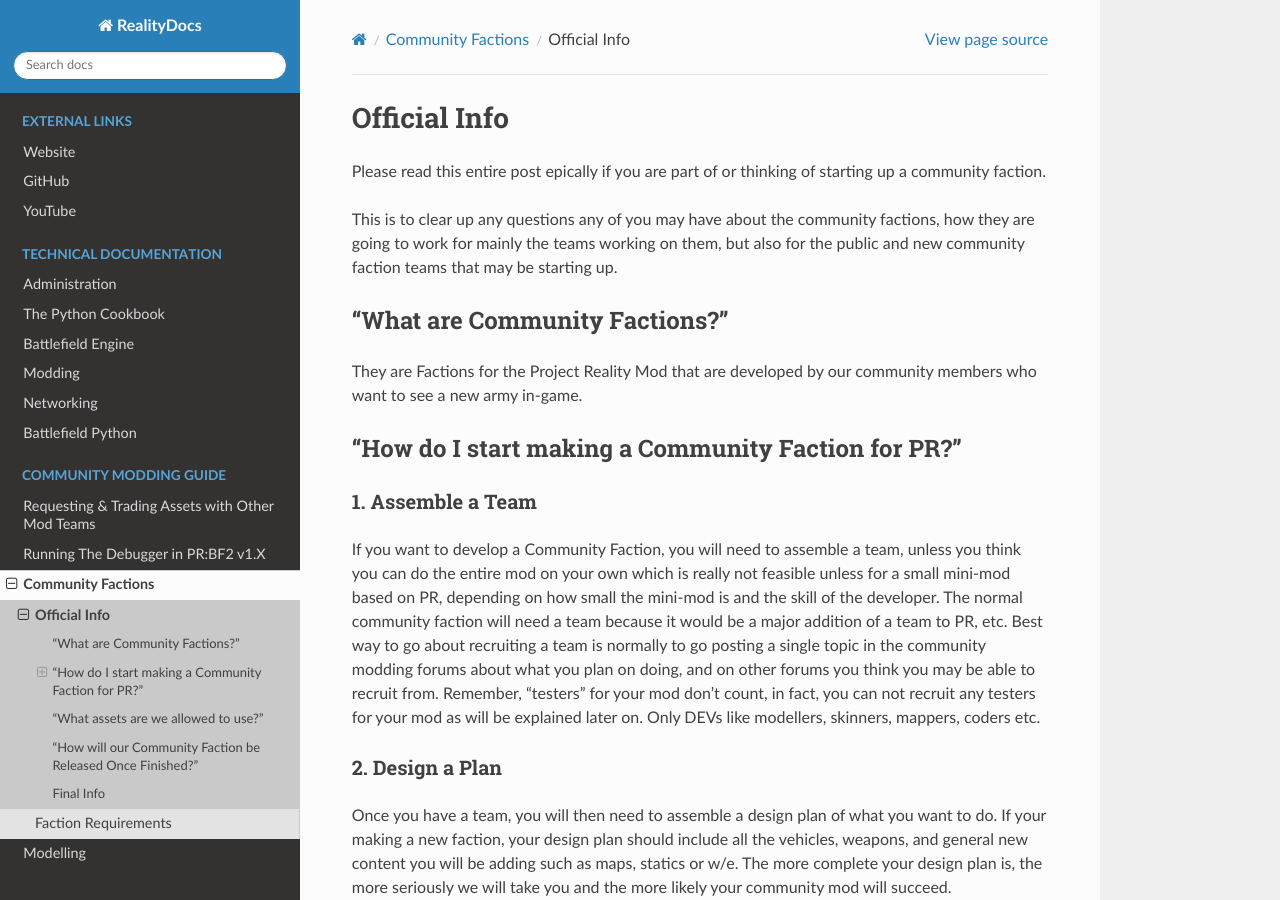
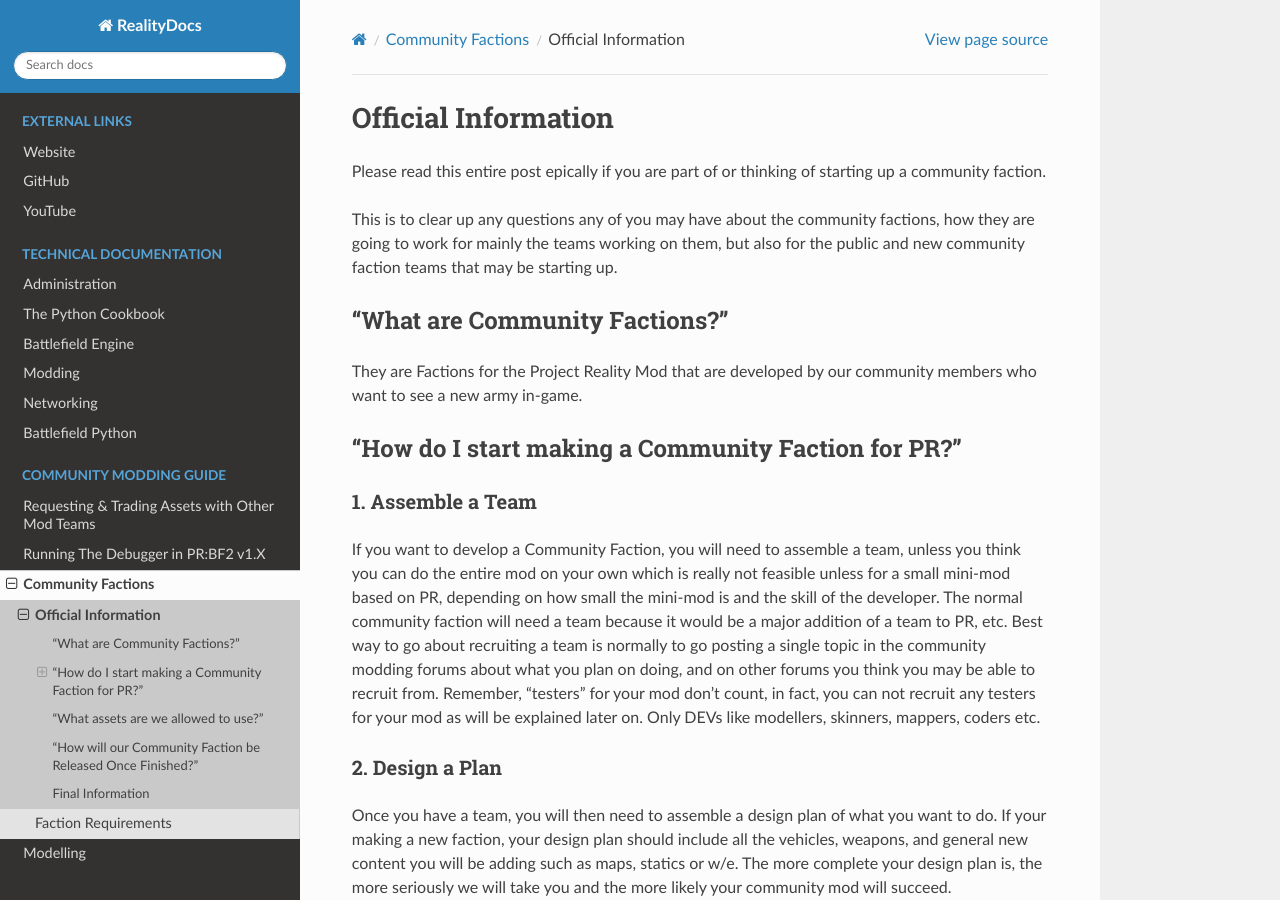
Before and after one commit to papadanku/RealityDocs, a Sphinx documentation site: the page built from docs/source/community/factions/info.rst, in a window 1280 px wide and 900 px high. Built offline with Sphinx 7.4.7 and the Read the Docs theme 2.0.0, drawn with Linux system fonts in a browser that asks for light colours; some of the changed text lies outside the part shown.

Commit message:
Update info.rst

```diff
--- a/docs/source/community/factions/info.rst
+++ b/docs/source/community/factions/info.rst
@@ -1,6 +1,6 @@
 
-Official Info
-=============
+Official Information
+====================
 
 Please read this entire post epically if you are part of or thinking of starting up a community faction.
 
@@ -54,8 +54,8 @@ Once your community mod leader thinks your mod is ready, or almost ready for rel
 
    You are not permitted to release your community mod without permission from us, if you do we will take action against you. It is not hard to get a "yes" from us, the only thing that will make us say "no" is if there is some major bugs that we think need to be cleaned up before release first, or it would take the mod in a direction we don't want it to, thou if we thought it would we would probably say that when you submit the design plan. It is also in your best interest that we release it since that means full front page news cover on our, and every other BF2 community site, ingame MOTD (Message of the Day) promotion and us hosting the files on our servers etc.
 
-Final Info
-----------
+Final Information
+-----------------
 
 We are here to help you, as much as you are here to help us by trying to add something new to PR so providing you are willing to work with us in a professional manner, we will do the same.
 
```
